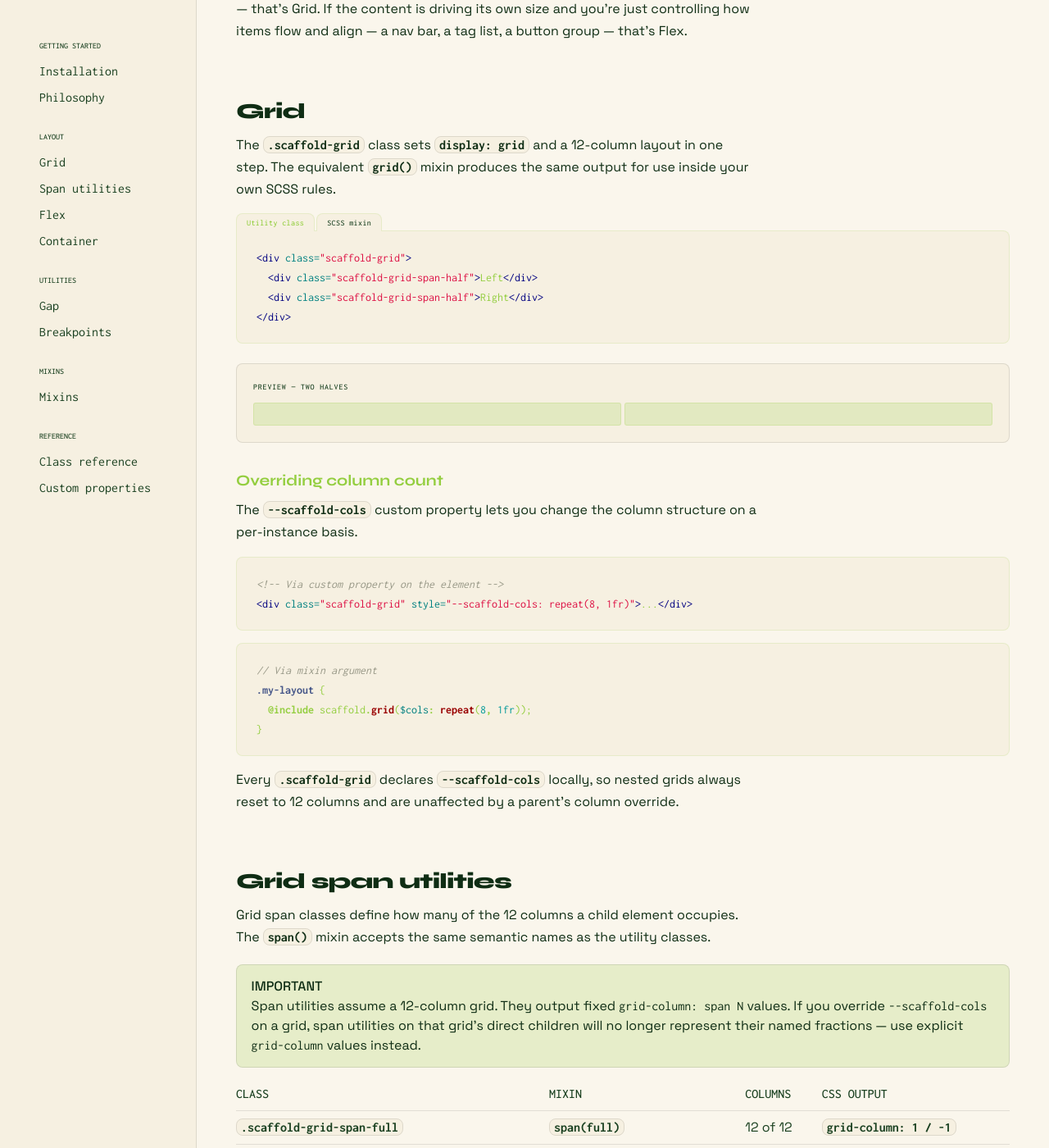
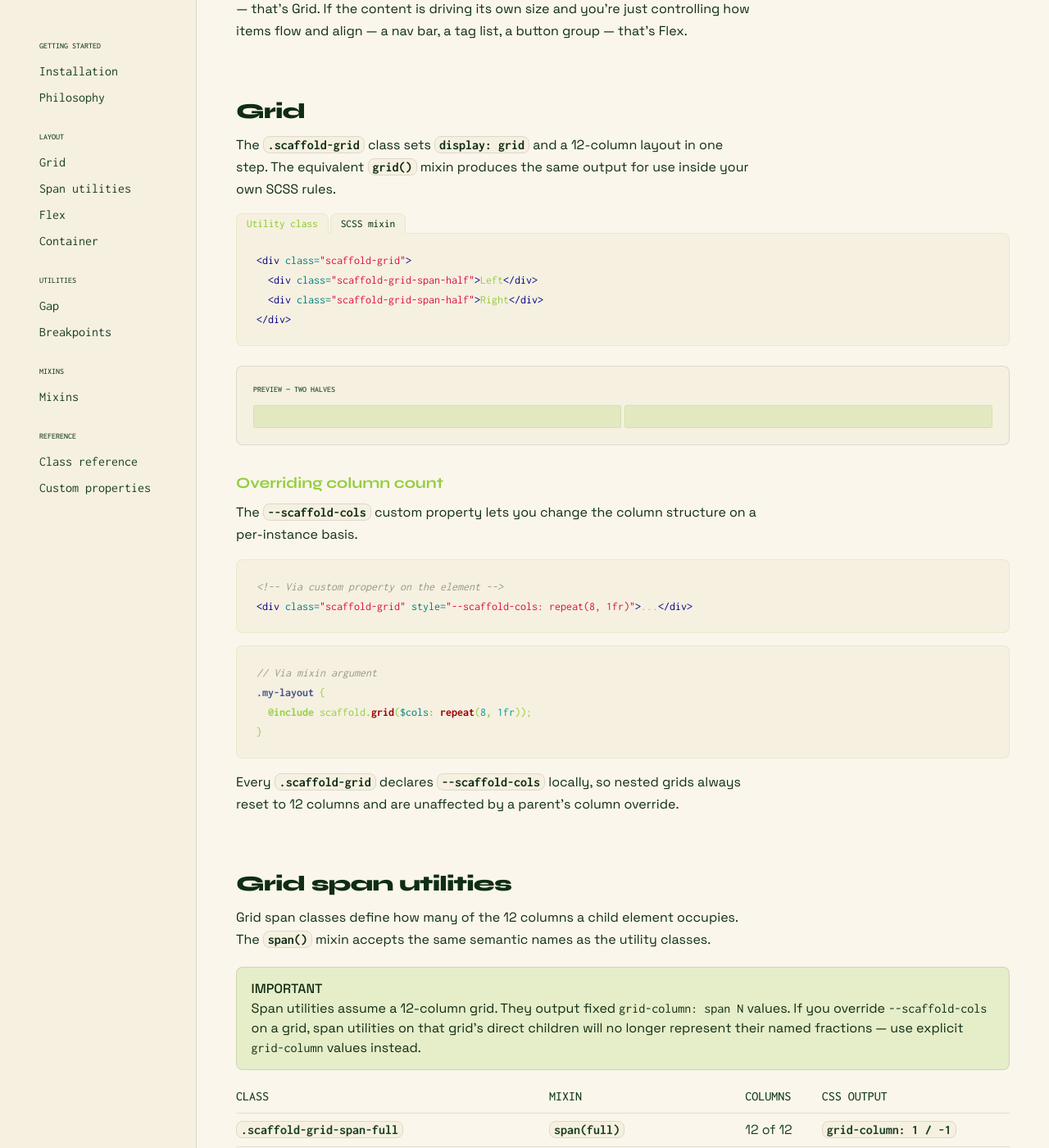
Before and after one commit to naher94/scaffoldcss, a Jekyll site: the page built from docs.html, in a window 1280 px wide and 1400 px high, scrolled down 2114 px. Shown: the whole window at 82% size. Built offline with Jekyll 4.4.1, drawn with Linux system fonts in a browser that asks for light colours.

Commit message:
Update _docs.scss

```diff
--- a/_sass/_docs.scss
+++ b/_sass/_docs.scss
@@ -70,34 +70,6 @@
       color: var(--bamboo-black);
       font-weight: 500;
     }
-  }
-}
-
-.nav-logo {
-  padding: 0 1.5rem 1.75rem;
-  border-bottom: var(--border);
-  margin-bottom: 1.5rem;
-  display: flex;
-  align-items: center;
-  gap: 10px;
-  text-decoration: none;
-}
-
-.nav-mark { width: 24px; height: 24px; flex-shrink: 0; }
-
-.nav-logo-text {
-  h1 {
-    font-size: 14px;
-    letter-spacing: -0.02em;
-    color: var(--bamboo-black);
-    @include syne(bold);
-  }
-
-  p {
-    font-size: 11px;
-    color: var(--bamboo-forest);
-    font-family: var(--font-mono);
-    margin: 0;
   }
 }
 
@@ -237,7 +209,6 @@
 
   button {
     font-family: var(--font-mono);
-    font-size: 10px;
     font-weight: 500;
     padding: 5px 12px;
     border: 1px solid var(--code-border);
@@ -247,7 +218,6 @@
     color: var(--bamboo-forest);
     cursor: pointer;
     transition: var(--transition-ease);
-    letter-spacing: 0.04em;
 
     &.active {
       background: var(--code-bg);
@@ -256,14 +226,6 @@
     }
   }
 }
-
-
-/* ─── Code syntax colors ─────────────────────────────────── */
-.comment { color: var(--bamboo-forest); }
-.prop    { color: #7ab8ff; }
-.val     { color: var(--bamboo-green); }
-.sel     { color: #d05000; }
-
 
 /* ─── Class reference table ──────────────────────────────── */
 .class-table {
@@ -316,7 +278,6 @@
     margin-bottom: 0.75rem;
     font-weight: 500;
     text-transform: uppercase;
-    letter-spacing: 0.08em;
   }
 }
 
@@ -352,9 +313,6 @@
   strong {
     display: block;
     font-weight: 500;
-    // color: var(--bamboo-green);
-    // margin-bottom: 4px;
-    // font-size: 11px;
     text-transform: uppercase;
   }
 }
```
